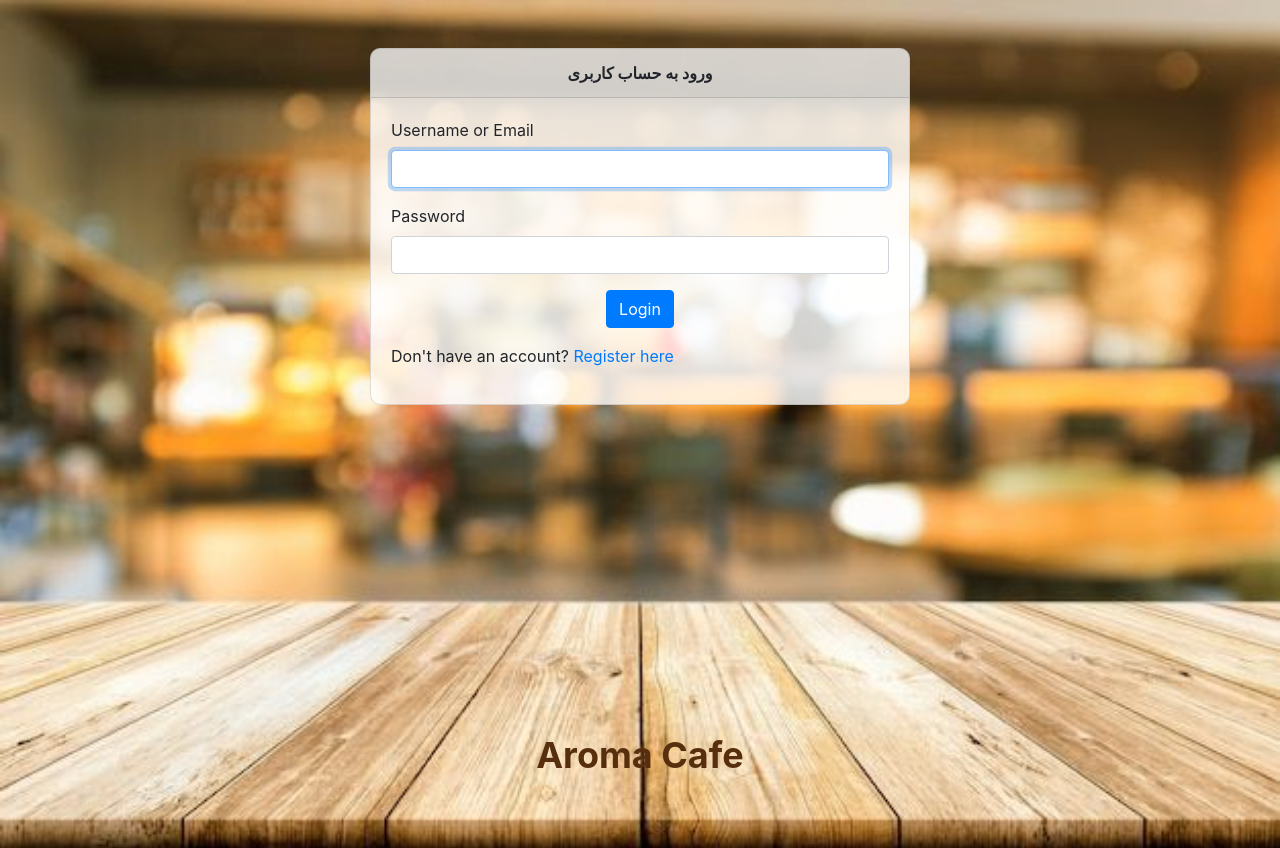
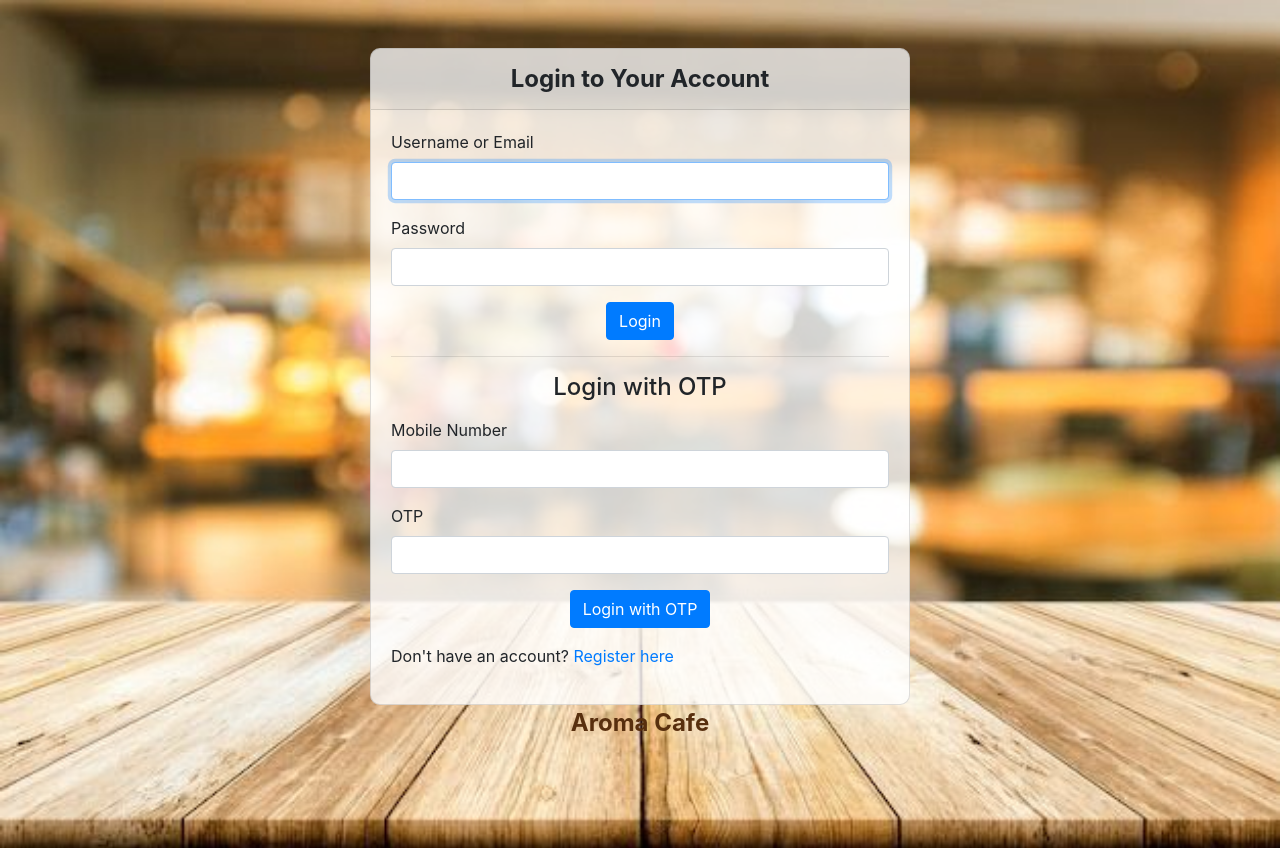
Before and after one commit to Limoonar/Cafe, a Django app: page /login/ in a window 1280 px wide. Run offline with Django 5.2, Linux system fonts and the light colour scheme; some libraries are stand-ins or nearby versions.

Commit message:
Adding Login with OTP HTML

```diff
--- a/Cafe/Aroma/templates/login.html
+++ b/Cafe/Aroma/templates/login.html
@@ -1,4 +1,5 @@
-<!-- login.html -->
+<!-- templates/login.html -->
+
 <!DOCTYPE html>
 {% load static %}
 <html lang="en">
@@ -23,25 +24,32 @@
             background-color: rgba(255, 255, 255, 0.8); /* Slightly transparent white background for the form */
             border-radius: 10px;
         }
-        .card-header {
-            text-align: center;
-            font-weight: bold
-        }
 
-        /* Center the login button */
+        /* Center the buttons within the card body */
         .center-login-btn {
-            text-align: center;
+            display: flex;
+            justify-content: center;
         }
 
         /* Styling for the footer */
         .footer {
             position: absolute;
-            bottom: 50px; /* Adjust as needed */
+            bottom: 10; /* Adjust as needed */
             width: 100%;
             text-align: center;
             color: #582f0e; /* Text color */
-            font-size: 36px; /* Larger font size */
+            font-size: 24px; /* Larger font size */
             font-weight: bold; /* Bold text */
+        }
+        .card-header {
+            text-align: center;
+            font-size: 24px; /* Larger font size */
+            font-weight: bold;
+        }
+        .center-login-btn {
+            text-align: center;
+            font-size: 24px; /* Larger font size */
+            font-weight: bold;
         }
     </style>
 </head>
@@ -51,8 +59,9 @@
         <div class="row justify-content-center">
             <div class="col-md-6">
                 <div class="card">
-                    <div class="card-header">ورود به حساب کاربری</div>
+                    <div class="card-header">Login to Your Account</div>
                     <div class="card-body">
+                        <!-- Standard username/password login form -->
                         <form method="POST">
                             {% csrf_token %}
                             <div class="form-group">
@@ -63,11 +72,32 @@
                                 <label for="password">Password</label>
                                 <input type="password" id="password" name="password" class="form-control" required>
                             </div>
-                            <!-- Center the login button -->
                             <div class="center-login-btn">
                                 <button type="submit" class="btn btn-primary">Login</button>
                             </div>
                         </form>
+
+                        <!-- OR option for Mobile Number OTP login -->
+                        <hr>
+                        <div class="text-center mb-3">
+                            <h4>Login with OTP</h4>
+                        </div>
+                        <form id="otpForm" method="POST" action="{% url 'otp_verify' %}">
+                            {% csrf_token %}
+                            <div class="form-group">
+                                <label for="mobileNumber">Mobile Number</label>
+                                <input type="text" id="mobileNumber" name="mobileNumber" class="form-control" required>
+                            </div>
+                            <div class="form-group">
+                                <label for="otp">OTP</label>
+                                <input type="text" id="otp" name="otp" class="form-control" required>
+                            </div>
+                            <div class="center-login-btn">
+                                <button type="submit" class="btn btn-primary">Login with OTP</button>
+                            </div>
+                        </form>
+
+                        <!-- Registration link -->
                         <div class="mt-3">
                             <p>Don't have an account? <a href="{% url 'register' %}">Register here</a></p>
                         </div>
@@ -76,8 +106,6 @@
             </div>
         </div>
     </div>
-
-    <!-- Footer -->
     <div class="footer">
         <p>Aroma Cafe</p>
     </div>
@@ -88,6 +116,37 @@
     <script src="https://code.jquery.com/jquery-3.5.1.slim.min.js"></script>
     <script src="https://cdn.jsdelivr.net/npm/@popperjs/core@2.5.3/dist/umd/popper.min.js"></script>
     <script src="https://stackpath.bootstrapcdn.com/bootstrap/4.5.2/js/bootstrap.min.js"></script>
+    <script>
+        // Example script to handle OTP form submission
+        $(document).ready(function() {
+            $('#otpForm').on('submit', function(event) {
+                event.preventDefault();
+                var mobileNumber = $('#mobileNumber').val();
+                var otp = $('#otp').val();
+                // You may add additional validation here
 
+                // AJAX request to Django view to verify OTP
+                $.ajax({
+                    type: 'POST',
+                    url: '{% url "otp_verify" %}',
+                    data: {
+                        'mobileNumber': mobileNumber,
+                        'otp': otp,
+                        'csrfmiddlewaretoken': $('input[name=csrfmiddlewaretoken]').val()
+                    },
+                    success: function(response) {
+                        // Handle successful login response
+                        // For example, redirect to main page
+                        window.location.href = '{% url "index" %}';
+                    },
+                    error: function(xhr, errmsg, err) {
+                        // Handle error response
+                        console.log(xhr.status + ": " + xhr.responseText); // Log error for debugging
+                        alert("Failed to login with OTP. Please check your mobile number and OTP.");
+                    }
+                });
+            });
+        });
+    </script>
 </body>
 </html>
```
